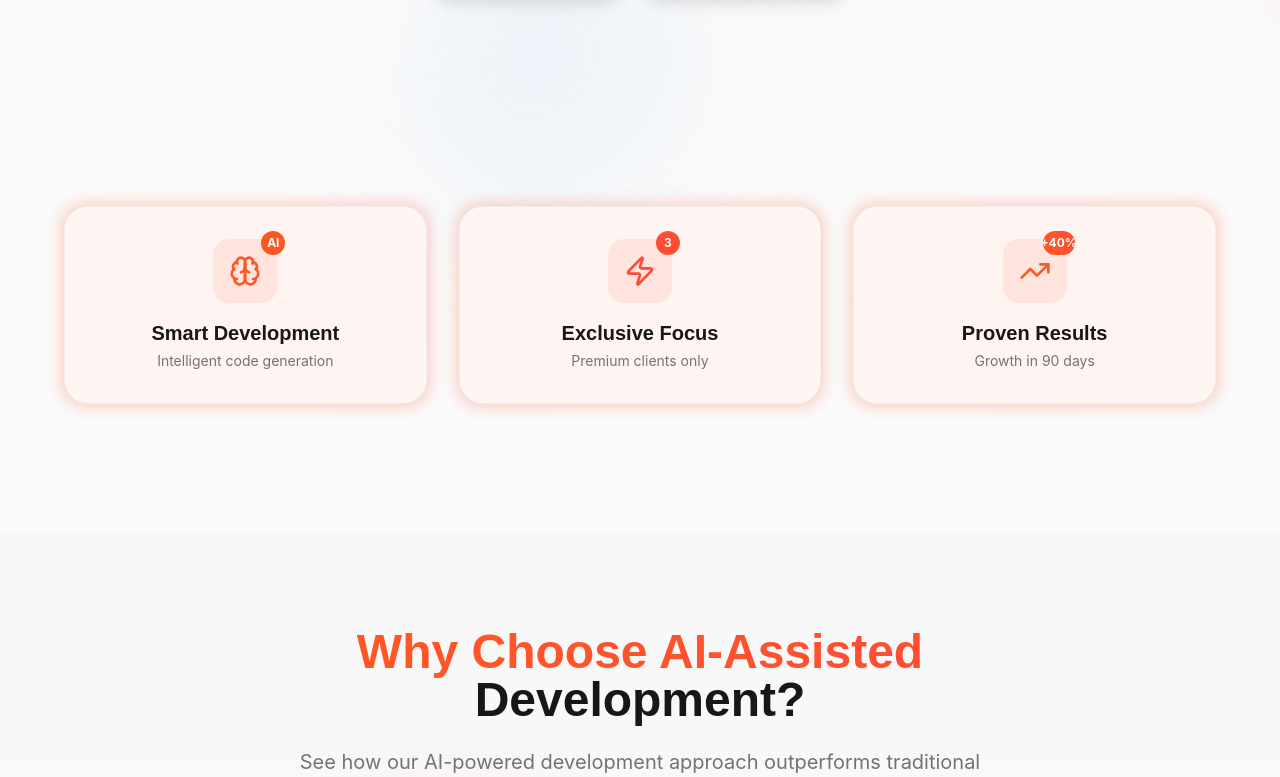
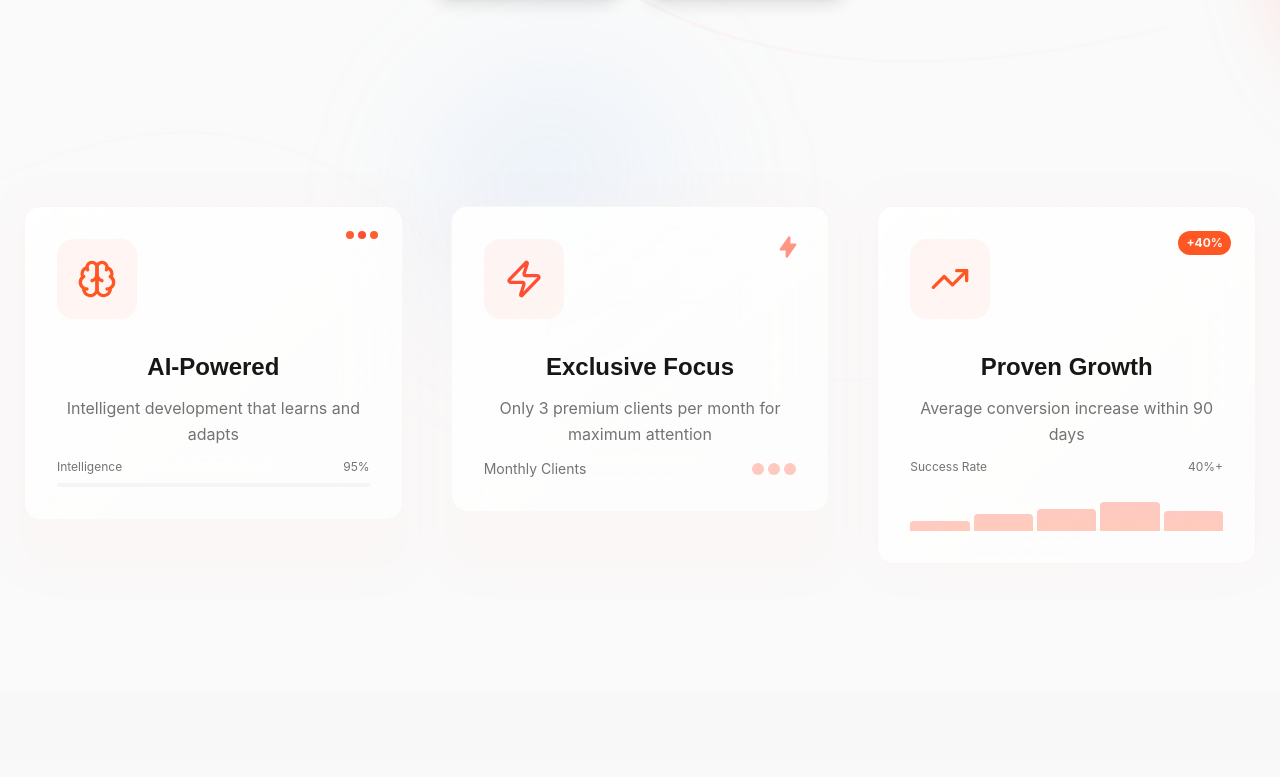
Before and after one commit to Delamain-Software-Solutions/delamain-software-solutions, a React (Vite) app: page / in a window 1280 px wide. Shown: the part 640-1417 px from the top of the page. Built offline with nearby package versions, Linux system fonts and the light colour scheme.

Commit message:
Update hero section design
Updated the hero section with a modern, visually appealing design and added a cool animation.

```diff
--- a/src/components/Hero.tsx
+++ b/src/components/Hero.tsx
@@ -97,62 +97,151 @@ const HeroSection = () => {
         </div>
 
         {/* Feature Cards */}
-        <div className="grid md:grid-cols-3 gap-8 mt-20 max-w-6xl mx-auto">
-          <div className="relative group">
-            <div className="absolute -inset-0.5 bg-gradient-to-r from-primary to-accent rounded-3xl blur opacity-30 group-hover:opacity-50 transition duration-300"></div>
-            <div className="relative bg-card/80 dark:bg-card/40 backdrop-blur-xl rounded-3xl p-8 border border-border/50 dark:border-white/10 hover:border-primary/30 transition-all duration-300">
-              <div className="flex flex-col items-center text-center space-y-4">
-                <div className="relative">
-                  <div className="w-16 h-16 bg-gradient-to-br from-primary/10 to-accent/10 rounded-2xl flex items-center justify-center">
-                    <Brain className="h-8 w-8 text-primary" />
+        <div className="grid md:grid-cols-3 gap-12 mt-20 max-w-7xl mx-auto">
+          <div className="group relative">
+            {/* Animated background glow */}
+            <div className="absolute -inset-4 bg-gradient-to-r from-primary/20 via-accent/20 to-primary/20 rounded-3xl blur-xl opacity-0 group-hover:opacity-100 transition-all duration-700 animate-pulse"></div>
+
+            {/* Main card */}
+            <div className="relative bg-gradient-to-br from-card/90 to-card/70 dark:from-card/60 dark:to-card/40 backdrop-blur-2xl rounded-2xl p-8 border border-border/30 dark:border-white/10
+                          transform transition-all duration-500 group-hover:-translate-y-2 group-hover:shadow-2xl group-hover:shadow-primary/20">
+
+              {/* Floating icon container */}
+              <div className="relative mb-8">
+                <div className="w-20 h-20 bg-gradient-to-br from-primary/5 to-accent/5 rounded-2xl flex items-center justify-center
+                              transform transition-all duration-500 group-hover:scale-110 group-hover:rotate-3">
+                  <Brain className="h-10 w-10 text-primary transition-all duration-500 group-hover:text-accent" />
+                </div>
+
+                {/* Animated dots */}
+                <div className="absolute -top-2 -right-2 flex space-x-1">
+                  <div className="w-2 h-2 bg-primary rounded-full animate-pulse"></div>
+                  <div className="w-2 h-2 bg-accent rounded-full animate-pulse" style={{animationDelay: '0.2s'}}></div>
+                  <div className="w-2 h-2 bg-primary rounded-full animate-pulse" style={{animationDelay: '0.4s'}}></div>
+                </div>
+              </div>
+
+              {/* Content */}
+              <div className="space-y-3">
+                <h3 className="text-2xl font-bold font-space-grotesk text-foreground
+                             transform transition-all duration-300 group-hover:text-primary">
+                  AI-Powered
+                </h3>
+                <p className="text-muted-foreground font-inter leading-relaxed">
+                  Intelligent development that learns and adapts
+                </p>
+
+                {/* Animated progress bar */}
+                <div className="mt-6 space-y-2">
+                  <div className="flex justify-between text-xs text-muted-foreground">
+                    <span>Intelligence</span>
+                    <span>95%</span>
                   </div>
-                  <div className="absolute -top-2 -right-2 w-6 h-6 bg-primary rounded-full flex items-center justify-center">
-                    <span className="text-xs text-primary-foreground font-bold">AI</span>
+                  <div className="h-1 bg-muted rounded-full overflow-hidden">
+                    <div className="h-full bg-gradient-to-r from-primary to-accent rounded-full w-0
+                                  group-hover:w-[95%] transition-all duration-1000 ease-out"></div>
                   </div>
-                </div>
-                <div>
-                  <h3 className="text-xl font-bold font-space-grotesk text-foreground mb-1">Smart Development</h3>
-                  <p className="text-sm text-muted-foreground">Intelligent code generation</p>
                 </div>
               </div>
             </div>
           </div>
 
-          <div className="relative group">
-            <div className="absolute -inset-0.5 bg-gradient-to-r from-accent to-primary rounded-3xl blur opacity-30 group-hover:opacity-50 transition duration-300"></div>
-            <div className="relative bg-card/80 dark:bg-card/40 backdrop-blur-xl rounded-3xl p-8 border border-border/50 dark:border-white/10 hover:border-accent/30 transition-all duration-300">
-              <div className="flex flex-col items-center text-center space-y-4">
-                <div className="relative">
-                  <div className="w-16 h-16 bg-gradient-to-br from-accent/10 to-primary/10 rounded-2xl flex items-center justify-center">
-                    <Zap className="h-8 w-8 text-accent" />
+          <div className="group relative">
+            {/* Animated background glow */}
+            <div className="absolute -inset-4 bg-gradient-to-r from-accent/20 via-primary/20 to-accent/20 rounded-3xl blur-xl opacity-0 group-hover:opacity-100 transition-all duration-700 animate-pulse"></div>
+
+            {/* Main card */}
+            <div className="relative bg-gradient-to-br from-card/90 to-card/70 dark:from-card/60 dark:to-card/40 backdrop-blur-2xl rounded-2xl p-8 border border-border/30 dark:border-white/10
+                          transform transition-all duration-500 group-hover:-translate-y-2 group-hover:shadow-2xl group-hover:shadow-accent/20">
+
+              {/* Floating icon container */}
+              <div className="relative mb-8">
+                <div className="w-20 h-20 bg-gradient-to-br from-accent/5 to-primary/5 rounded-2xl flex items-center justify-center
+                              transform transition-all duration-500 group-hover:scale-110 group-hover:-rotate-3">
+                  <Zap className="h-10 w-10 text-accent transition-all duration-500 group-hover:text-primary" />
+                </div>
+
+                {/* Animated lightning bolts */}
+                <div className="absolute -top-1 -right-1 text-accent/60 transform transition-all duration-300 group-hover:scale-125 group-hover:text-accent">
+                  <svg className="w-6 h-6" fill="currentColor" viewBox="0 0 20 20">
+                    <path fillRule="evenodd" d="M11.3 1.046A1 1 0 0112 2v5h4a1 1 0 01.82 1.573l-7 10A1 1 0 018 18v-5H4a1 1 0 01-.82-1.573l7-10a1 1 0 011.12-.38z" clipRule="evenodd" />
+                  </svg>
+                </div>
+              </div>
+
+              {/* Content */}
+              <div className="space-y-3">
+                <h3 className="text-2xl font-bold font-space-grotesk text-foreground
+                             transform transition-all duration-300 group-hover:text-accent">
+                  Exclusive Focus
+                </h3>
+                <p className="text-muted-foreground font-inter leading-relaxed">
+                  Only 3 premium clients per month for maximum attention
+                </p>
+
+                {/* Animated counter */}
+                <div className="mt-6 flex items-center justify-between">
+                  <span className="text-sm text-muted-foreground">Monthly Clients</span>
+                  <div className="flex space-x-1">
+                    {[1, 2, 3].map((i) => (
+                      <div key={i} className={`w-3 h-3 rounded-full bg-accent/30 transition-all duration-300
+                                             group-hover:bg-accent group-hover:scale-125`}
+                           style={{transitionDelay: `${i * 100}ms`}}></div>
+                    ))}
                   </div>
-                  <div className="absolute -top-2 -right-2 w-6 h-6 bg-accent rounded-full flex items-center justify-center">
-                    <span className="text-xs text-accent-foreground font-bold">3</span>
-                  </div>
-                </div>
-                <div>
-                  <h3 className="text-xl font-bold font-space-grotesk text-foreground mb-1">Exclusive Focus</h3>
-                  <p className="text-sm text-muted-foreground">Premium clients only</p>
                 </div>
               </div>
             </div>
           </div>
 
-          <div className="relative group">
-            <div className="absolute -inset-0.5 bg-gradient-to-r from-primary via-accent to-primary rounded-3xl blur opacity-30 group-hover:opacity-50 transition duration-300"></div>
-            <div className="relative bg-card/80 dark:bg-card/40 backdrop-blur-xl rounded-3xl p-8 border border-border/50 dark:border-white/10 hover:border-primary/30 transition-all duration-300">
-              <div className="flex flex-col items-center text-center space-y-4">
-                <div className="relative">
-                  <div className="w-16 h-16 bg-gradient-to-br from-primary/10 to-accent/10 rounded-2xl flex items-center justify-center">
-                    <TrendingUp className="h-8 w-8 text-primary" />
+          <div className="group relative">
+            {/* Animated background glow */}
+            <div className="absolute -inset-4 bg-gradient-to-r from-primary/20 via-accent/20 to-primary/20 rounded-3xl blur-xl opacity-0 group-hover:opacity-100 transition-all duration-700 animate-pulse"></div>
+
+            {/* Main card */}
+            <div className="relative bg-gradient-to-br from-card/90 to-card/70 dark:from-card/60 dark:to-card/40 backdrop-blur-2xl rounded-2xl p-8 border border-border/30 dark:border-white/10
+                          transform transition-all duration-500 group-hover:-translate-y-2 group-hover:shadow-2xl group-hover:shadow-primary/20">
+
+              {/* Floating icon container */}
+              <div className="relative mb-8">
+                <div className="w-20 h-20 bg-gradient-to-br from-primary/5 to-accent/5 rounded-2xl flex items-center justify-center
+                              transform transition-all duration-500 group-hover:scale-110 group-hover:rotate-6">
+                  <TrendingUp className="h-10 w-10 text-primary transition-all duration-500 group-hover:text-accent" />
+                </div>
+
+                {/* Animated growth indicator */}
+                <div className="absolute -top-2 -right-2 bg-primary text-primary-foreground text-xs font-bold px-2 py-1 rounded-full
+                              transform transition-all duration-500 group-hover:scale-110 group-hover:bg-accent">
+                  +40%
+                </div>
+              </div>
+
+              {/* Content */}
+              <div className="space-y-3">
+                <h3 className="text-2xl font-bold font-space-grotesk text-foreground
+                             transform transition-all duration-300 group-hover:text-primary">
+                  Proven Growth
+                </h3>
+                <p className="text-muted-foreground font-inter leading-relaxed">
+                  Average conversion increase within 90 days
+                </p>
+
+                {/* Animated chart */}
+                <div className="mt-6 space-y-2">
+                  <div className="flex justify-between text-xs text-muted-foreground">
+                    <span>Success Rate</span>
+                    <span>40%+</span>
                   </div>
-                  <div className="absolute -top-2 -right-2 w-8 h-6 bg-gradient-to-r from-primary to-accent rounded-full flex items-center justify-center">
-                    <span className="text-xs text-primary-foreground font-bold">+40%</span>
+                  <div className="flex items-end space-x-1 h-12">
+                    {[20, 35, 45, 60, 40].map((height, i) => (
+                      <div key={i} className="flex-1 bg-gradient-to-t from-primary/30 to-accent/30 rounded-t
+                                           transform transition-all duration-700 group-hover:from-primary group-hover:to-accent"
+                           style={{
+                             height: `${height}%`,
+                             transitionDelay: `${i * 100}ms`
+                           }}></div>
+                    ))}
                   </div>
-                </div>
-                <div>
-                  <h3 className="text-xl font-bold font-space-grotesk text-foreground mb-1">Proven Results</h3>
-                  <p className="text-sm text-muted-foreground">Growth in 90 days</p>
                 </div>
               </div>
             </div>
```
